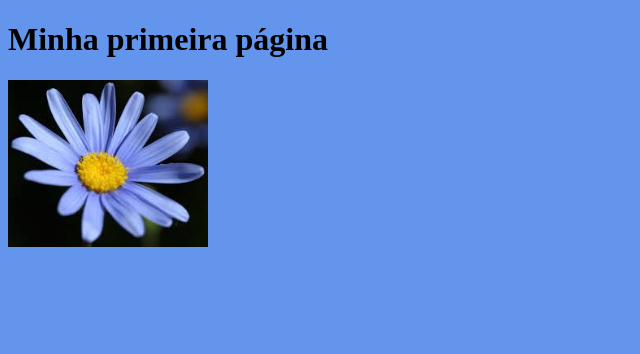
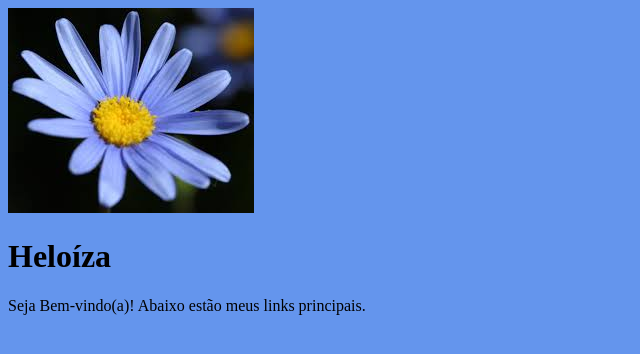
Before and after one commit to heloizamaas/primeiroSite, a plain HTML site: page index.HTML in a window 1280 px wide. Shown: the whole page, without its empty margins (0-640 px from the left). Drawn offline with Linux system fonts and the light colour scheme.

Commit message:
Add files via upload

```diff
--- a/index.HTML
+++ b/index.HTML
@@ -3,10 +3,16 @@
 <head>
     <meta charset="UTF-8">
     <meta name="viewport" content="width=device-width, initial-scale=1.0">
-    <title>Meu projeto</title>
+    <title>Meus links - Heloíza</title>
+    <link rel="stylesheet" href="styles.css">
 </head>
-<body style="background-color: cornflowerblue;">
-    <h1>Minha primeira página</h1>
-    <img src="download.jpeg" alt="" style="width:200px; height: ;">
+<body>
+    <div>
+        <header>
+            <img src="download.jpeg" alt="MInha foto de perfil">
+            <h1>Heloíza</h1>
+            <p>Seja Bem-vindo(a)! Abaixo estão meus links principais.</p>
+        </header>
+    </div>
 </body>
 </html>
--- /dev/null
+++ b/styles.css
@@ -0,0 +1,4 @@
+body {
+    background-color: cornflowerblue;
+    color: ;
+}
```
